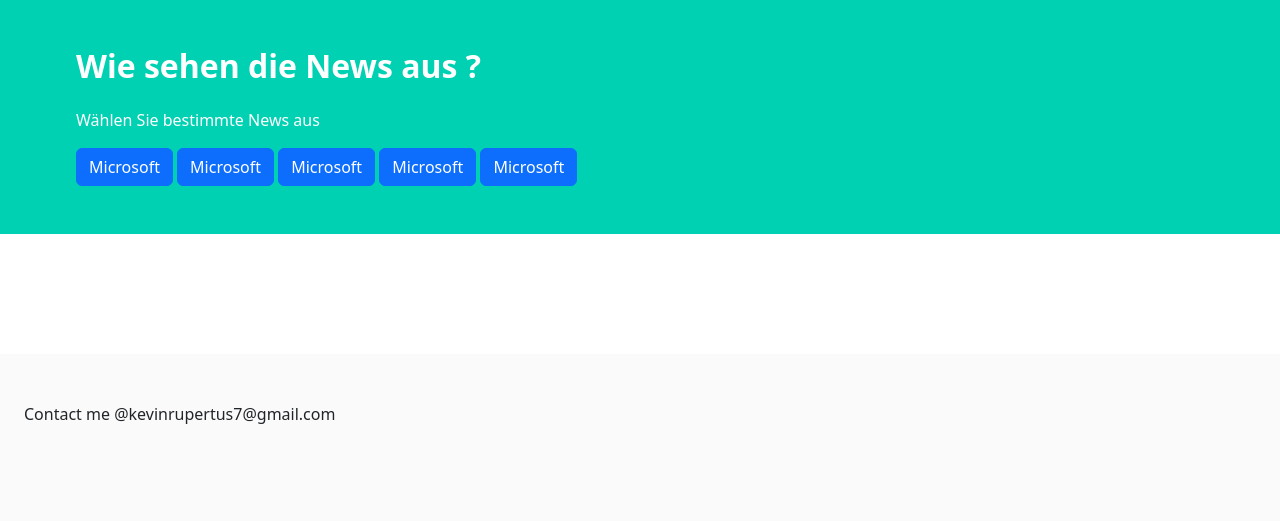
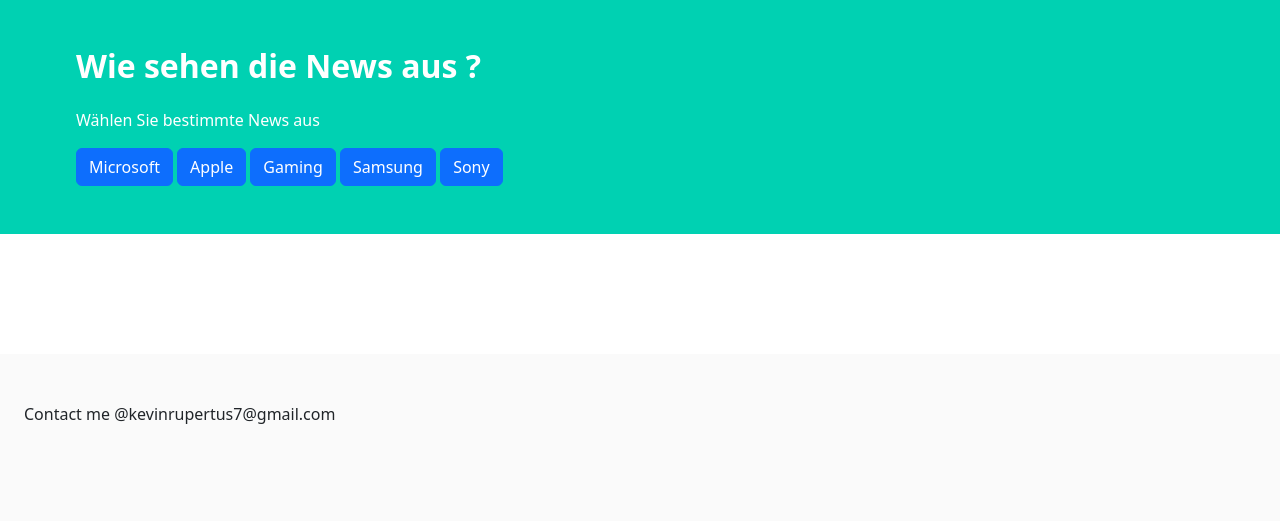
Before and after one commit to DoktorSpawni/NewsPage, a Django app: page / in a window 1280 px wide. Shown: the top 521 px of the page. Run offline with Django 4.2, Linux system fonts and the light colour scheme; data that the repository does not hold is empty; some libraries are stand-ins or nearby versions.

Commit message:
Mein eigenes Netzwerk, Kleine anpassungen

```diff
--- a/NewsApp/mainApp/templates/index.html
+++ b/NewsApp/mainApp/templates/index.html
@@ -17,10 +17,10 @@
                         </h1>
                         <p>Wählen Sie bestimmte News aus</p>
                         <a href="/microsoft"><button class="btn btn-primary">Microsoft</button></a>
-                        <a href="/apple"><button class="btn btn-primary">Microsoft</button></a>
-                        <a href="/gaming"><button class="btn btn-primary">Microsoft</button></a>
-                        <a href="/samsung"><button class="btn btn-primary">Microsoft</button></a>
-                        <a href="/sony"><button class="btn btn-primary">Microsoft</button></a>
+                        <a href="/apple"><button class="btn btn-primary">Apple</button></a>
+                        <a href="/gaming"><button class="btn btn-primary">Gaming</button></a>
+                        <a href="/samsung"><button class="btn btn-primary">Samsung</button></a>
+                        <a href="/sony"><button class="btn btn-primary">Sony</button></a>
                     </div>
                 </div>
             </section>
```
Also changed, not shown: 1 other file.
